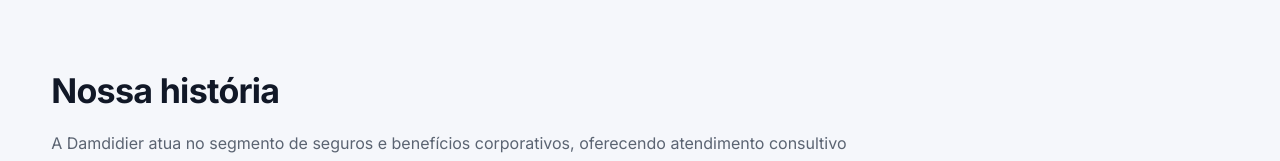
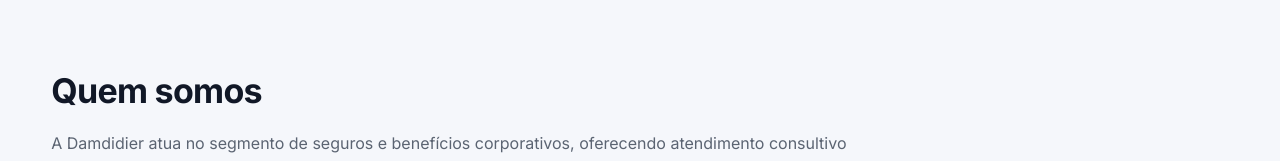
Before and after one commit to joaomps11/project-damdidier-site, a Next.js app: page /sobre in a window 1280 px wide. Shown: the part 341-502 px from the top of the page. Built offline with nearby package versions, Linux system fonts and the light colour scheme.

Commit message:
Update page.jsx

```diff
--- a/app/sobre/page.jsx
+++ b/app/sobre/page.jsx
@@ -18,7 +18,7 @@
 
         <section className="section">
           <div className="container">
-            <h2>Nossa história</h2>
+            <h2>Quem somos</h2>
             <p className="section-text">
               A Damdidier atua no segmento de seguros e benefícios corporativos,
               oferecendo atendimento consultivo para pessoas, famílias e
```
